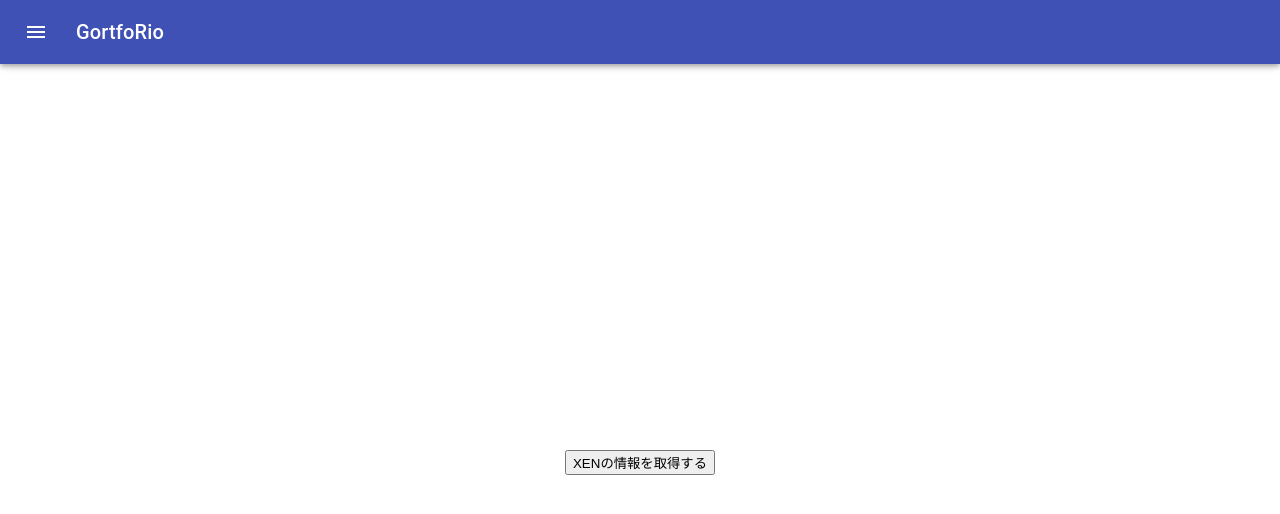
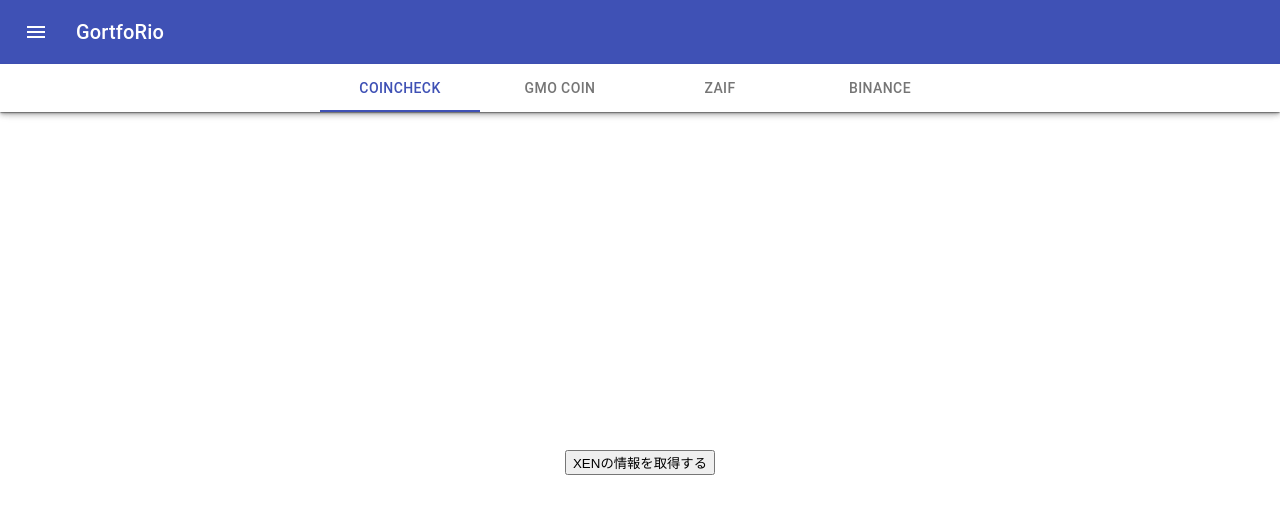
Before and after one commit to amashou/gortforio, a React (Create React App) app in the folder frontend/: page / in a window 1280 px wide. Shown: the top 514 px of the page. Built offline with nearby package versions, Linux system fonts and the light colour scheme.

Commit message:
タブによってページを切り替え

```diff
--- a/frontend/src/components/Header.tsx
+++ b/frontend/src/components/Header.tsx
@@ -1,5 +1,5 @@
-import React from 'react'
-import { AppBar, IconButton, makeStyles, Toolbar, Typography } from '@material-ui/core'
+import React, { useState } from 'react'
+import { AppBar, IconButton, makeStyles, Toolbar, Typography, Tabs, Tab, Paper } from '@material-ui/core'
 import MenuIcon from '@material-ui/icons/Menu'
 
 const useStyle = makeStyles((theme) => ({
@@ -13,6 +13,11 @@ const useStyle = makeStyles((theme) => ({
 
 const Header = () => {
     const classes = useStyle();
+    const [value, setvalue] = useState(0);
+
+    const handleChange = (event: React.ChangeEvent<{}>, newValue: number)  => {
+        setvalue(newValue)
+    }
 
     return (
         <div>
@@ -25,6 +30,20 @@ const Header = () => {
                         GortfoRio
                     </Typography>
                 </Toolbar>
+                <Paper square className={classes.root}>
+                    <Tabs indicatorColor="primary"
+                        value={value}
+                        textColor="primary"
+                        aria-label="simple tabs example"
+                        onChange={handleChange}
+                        centered
+                        >
+                        <Tab label="Coincheck" />
+                        <Tab label="GMO coin" />
+                        <Tab label="Zaif" />
+                        <Tab label="Binance" />
+                    </Tabs>
+                </Paper>
             </AppBar>
         </div>
     )
```
